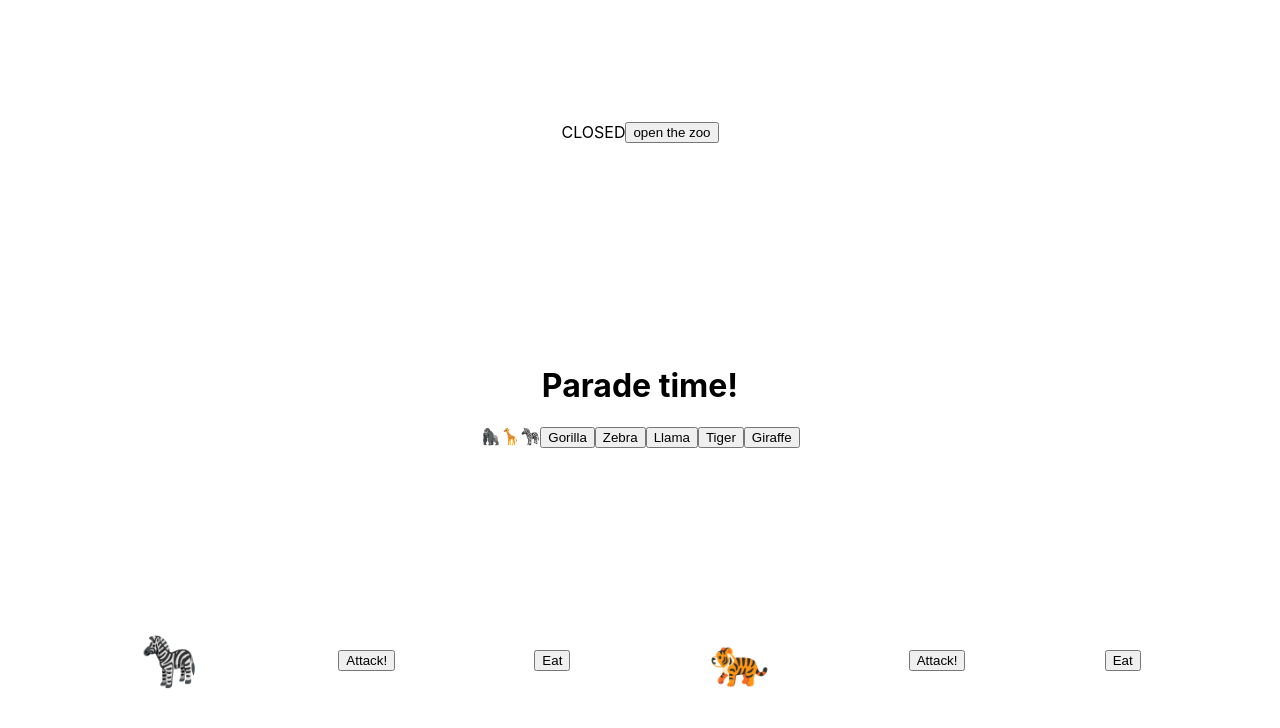
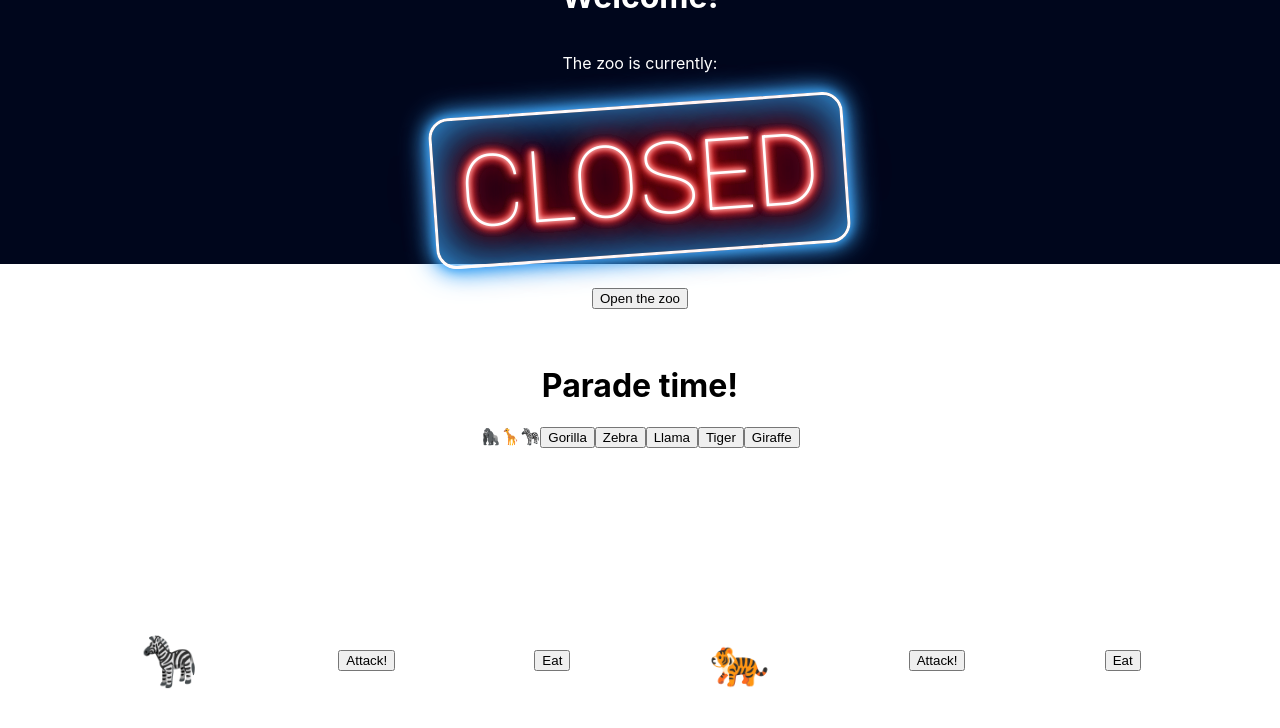
Before and after one commit to viccaruso/react-busy-zoo-from-scratch, a React (Create React App) app: page / in a window 1280 px wide. Shown: the top 728 px of the page. Built offline with nearby package versions, Linux system fonts and the light colour scheme.

Commit message:
styled the open sign to look like a neon sign

```diff
--- a/src/App.css
+++ b/src/App.css
@@ -2,7 +2,7 @@
   text-align: center;
 }
 
-.zoo-open, .zoo-parade, .zoo-fight {
+.zoo-parade, .zoo-fight {
   display: flex;
   flex-direction: row;
   justify-content: center;
--- a/src/App.js
+++ b/src/App.js
@@ -17,6 +17,8 @@ function App() {
   return (
     <div className="App">
       <div className='zoo-open'>
+        <h1>Welcome!</h1>
+        <p>The zoo is currently:</p>
         <OpenSign isOpen={isOpen} setIsOpen={setIsOpen}/>
       </div>
       <div className='zoo-parade'>
--- a/src/OpenSign.css
+++ b/src/OpenSign.css
@@ -0,0 +1,43 @@
+@import url(https://fonts.googleapis.com/css?family=Roboto:100);
+
+:root {
+  --text-color: #f00;
+  --border-color: #3da7f8;
+  --text-shadow: 0 0 5px #fff, 0 0 10px #fff, 0 0 5px var(--text-color),
+  0 0 10px var(--text-color), 0 0 10px var(--text-color),
+  0 0 10px var(--text-color), 0 0 10px var(--text-color),
+  0 0 20px var(--text-color), 0 0 30px var(--text-color),
+  0 0 40px var(--text-color), 0 0 55px var(--text-color),
+  0 0 75px var(--text-color);
+  --box-shadow: inset 0 0 50px var(--border-color), 0 0 10px var(--border-color),
+  0 0 20px var(--border-color), 0 0 30px var(--border-color);
+}
+
+.zoo-open {
+  display: flex;
+  flex-direction: column;
+  justify-content: center;
+  align-items: center;
+  height: 33vh;
+  background: #00061c;
+  color: white;
+}
+
+.sign-div {
+  background-color: transparent;
+  border: 3px solid white;
+  text-shadow: var(--text-shadow);
+  box-shadow: var(--box-shadow);
+  border-radius: 20px;
+  padding: 14px 24px;
+  transform: rotate(-4deg);
+  margin-top: 1rem;
+  margin-bottom: 2rem;
+}
+
+.sign-div p {
+  font-family: Roboto;
+  margin: 0px;
+  color: #fff;
+  font-size: 100px;
+}
--- a/src/OpenSign.js
+++ b/src/OpenSign.js
@@ -6,30 +6,18 @@ export default function OpenSign({ isOpen, setIsOpen }) {
     return (
       <>
         <div className='sign-div'>
-          <p>
-            <span>O</span>
-            <span>P</span>
-            <span>E</span>
-            <span>N</span>
-          </p>
+          <p>OPEN</p>
         </div>
-        <button onClick={() => setIsOpen(false)}>close the zoo</button>
+        <button onClick={() => setIsOpen(false)}>Close the zoo</button>
       </>
     );
   } else {
     return (
       <>
         <div className='sign-div'>
-          <p>
-            <span>C</span>
-            <span>L</span>
-            <span>O</span>
-            <span>S</span>
-            <span>E</span>
-            <span>D</span>
-          </p>
+          <p>CLOSED</p>
         </div>
-        <button onClick={() => setIsOpen(true)}>open the zoo</button>
+        <button onClick={() => setIsOpen(true)}>Open the zoo</button>
       </>
     );
   }
```
